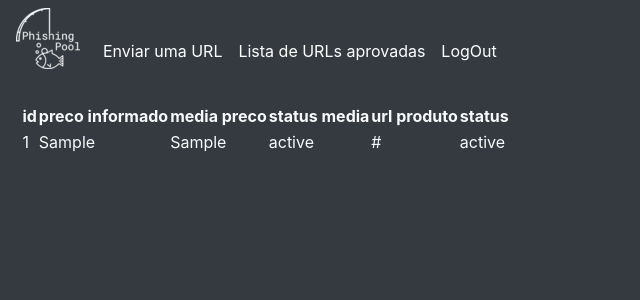
After one commit to kb5134/phishpool, a Flask app: template app/templates/lista_urls.html in a window 1280 px wide. The commit adds this page. Shown: the top 300 px of the page, without its empty margins (0-640 px from the left). Run offline with Flask 3, Linux system fonts and the light colour scheme; the template is opened without the code that fills it: most values are stand-ins (such as "Sample title", 1, 10 or a date in 2020); some libraries are stand-ins or nearby versions.

Commit message:
Alterações no fornt do base e criação da tabela da lista de urls

```diff
--- a/app/templates/base/base.html
+++ b/app/templates/base/base.html
@@ -26,11 +26,7 @@
             <a class="nav-link" href="/envio">Enviar uma URL</a>
           </li>
           <li class="nav-item">
-            <a class="nav-link" href="/alarme/">Lista de URLs aprovadas</a>
-          </li>
-
-          <li class="nav-item">
-            <a class="nav-link" href="#">Documentação da API <br /></a>
+            <a class="nav-link" href="/lista_urls">Lista de URLs aprovadas</a>
           </li>
 
           <li class="nav-item">
--- /dev/null
+++ b/app/templates/lista_urls.html
@@ -0,0 +1,35 @@
+{% extends 'base/base.html' %} {% block content %}
+  <table id="lista_urls">
+    <thead>
+      <tr>
+        <th>id</th>
+        <th>preco informado</th>
+        <th>media preco</th>
+        <th>status media</th>
+        <th>url produto</th>
+        <th>status</th>
+      </tr>
+    </thead>
+    <tbody>
+      {% for i in lista %}
+      <tr>
+        <td>{{i['id']}}</td>
+        <td>{{i['preco_informado']}}</td>
+        <td>{{i['media_preco']}}</td>
+        <td>{{i['status_media']}}</td>
+        <td>{{i['url_produto']}}</td>
+        <td>{{i['status']}}</td>
+      </tr>
+      {% endfor %}
+    </tbody>
+  </table>
+  <script>
+
+    $(document).ready(function () {
+  $('#amar').DataTable({"language": {
+        "url": "//cdn.datatables.net/plug-ins/1.11.5/i18n/pt-BR.json"}});
+  });
+
+
+  </script>
+{% endblock content %}
```
Also changed, not shown: app/controllers/default.py (+7 -1 lines).
